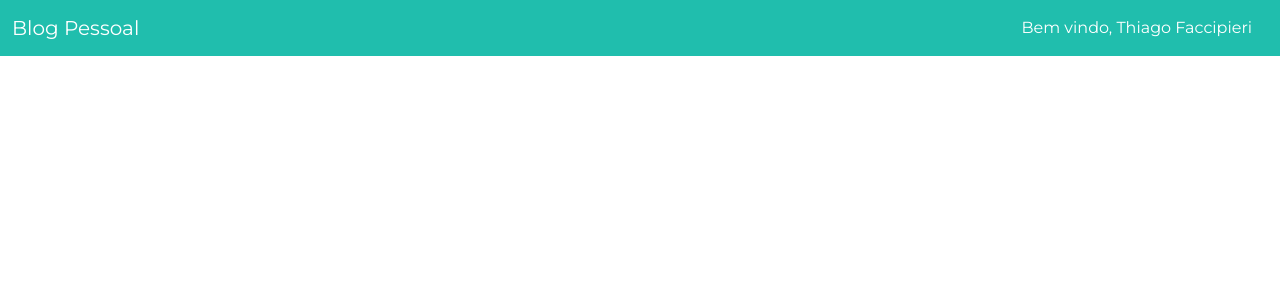
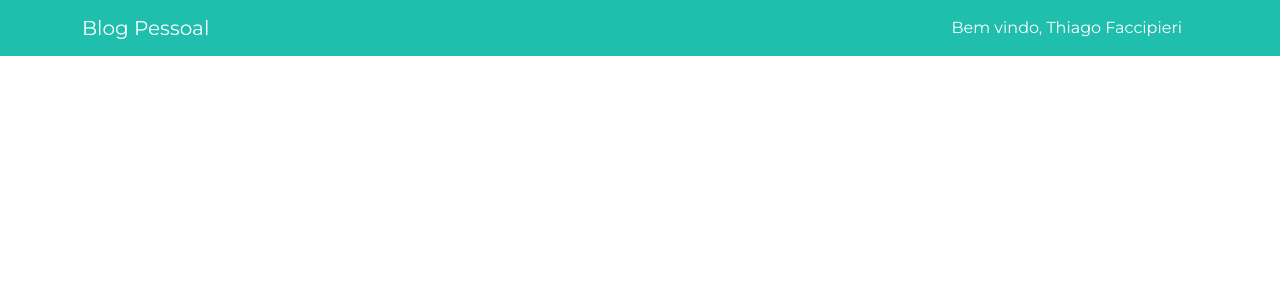
Before and after one commit to tjfaccipieri/testeblogpessoal, an Angular app: page / in a window 1280 px wide. Shown: the top 300 px of the page. Built offline with nearby package versions, Linux system fonts and the light colour scheme.

Commit message:
ajustado menu

```diff
--- a/src/app/menu/menu.component.html
+++ b/src/app/menu/menu.component.html
@@ -1,5 +1,5 @@
 <nav class="navbar navbar-expand-lg fundoVerde">
-  <div class="container-fluid">
+  <div class="container">
     <a class="navbar-brand text-white" href="#">Blog Pessoal</a>
     <button
       class="navbar-toggler"
--- a/src/index.html
+++ b/src/index.html
@@ -6,6 +6,7 @@
   <base href="/">
   <meta name="viewport" content="width=device-width, initial-scale=1">
   <link rel="icon" type="image/x-icon" href="favicon.ico">
+  <link rel="stylesheet" href="https://cdnjs.cloudflare.com/ajax/libs/font-awesome/4.7.0/css/font-awesome.css" />
 </head>
 <body>
   <app-root></app-root>
```
